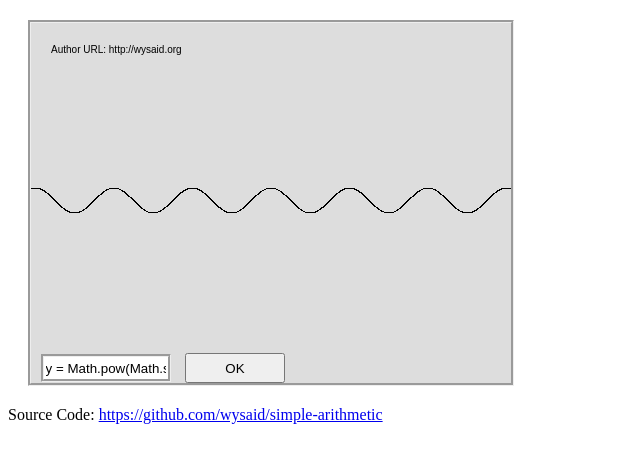
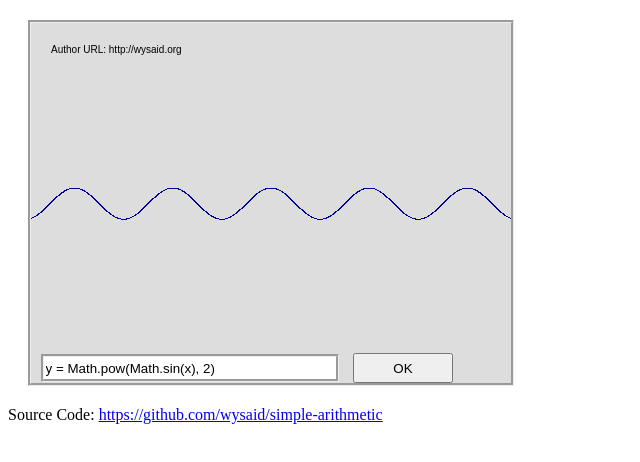
Before and after one commit to wysaid/simple-arithmetic, a plain HTML site: page js/index.html in a window 1280 px wide. Shown: the whole page, without its empty margins (0-640 px from the left). Drawn offline with Linux system fonts and the light colour scheme.

Commit message:
update: 界面调整

```diff
--- a/js/index.html
+++ b/js/index.html
@@ -20,7 +20,7 @@ var builtinEquation = [
 
 <div style="position:relative;border:groove;background-color: #ddd;margin:20px;width:480px;height:360px;"><div style="margin:10px 0;position:relative;width:100%;height:310px;background-color: #ddd;" id="div" onmousedown="mouseDown(event)" onmouseup="mouseUp(event)" onmousemove="mouseMove(event)">
 <canvas id="cvs" style="width:100%;height:100%;position:relative;" width="860" height="650"></canvas></div>
-<input style="width:25%;height:20px;margin: 0 2%;border:groove;" type="text" title="a piece of js code" id="arithmetic"><input style="width:100px;height:30px;margin: 0 1%;" type="button" value="submit" onclick="submit()" id="submit"></div>
+<input style="width:60%;height:20px;margin: 0 2%;border:groove;" type="text" title="a piece of js code" id="arithmetic"><input style="width:100px;height:30px;margin: 0 1%;" type="button" value="submit" onclick="submit()" id="submit"></div>
 
 <script type="text/javascript">
 "use strict";
@@ -34,7 +34,7 @@ cvs.height = h;
 
 var ctx = cvs.getContext("2d");
 
-var L = -9.6, T = -6.2, R = 9.6, B = 6.2;
+var L = -7.68, T = -4.96, R = 7.68, B = 4.96;
 
 function submit() {
 	var btn = $("submit");
@@ -120,7 +120,7 @@ function drawEquation(imageData) {
 								var index = py * (w * 4) + px * 4;
 								imageData[index] = 0;
 								imageData[index + 1] = 0;
-								imageData[index + 2] = 0;
+								imageData[index + 2] = 150;
 								imageData[index + 3] = 255;
 							}
 
```
